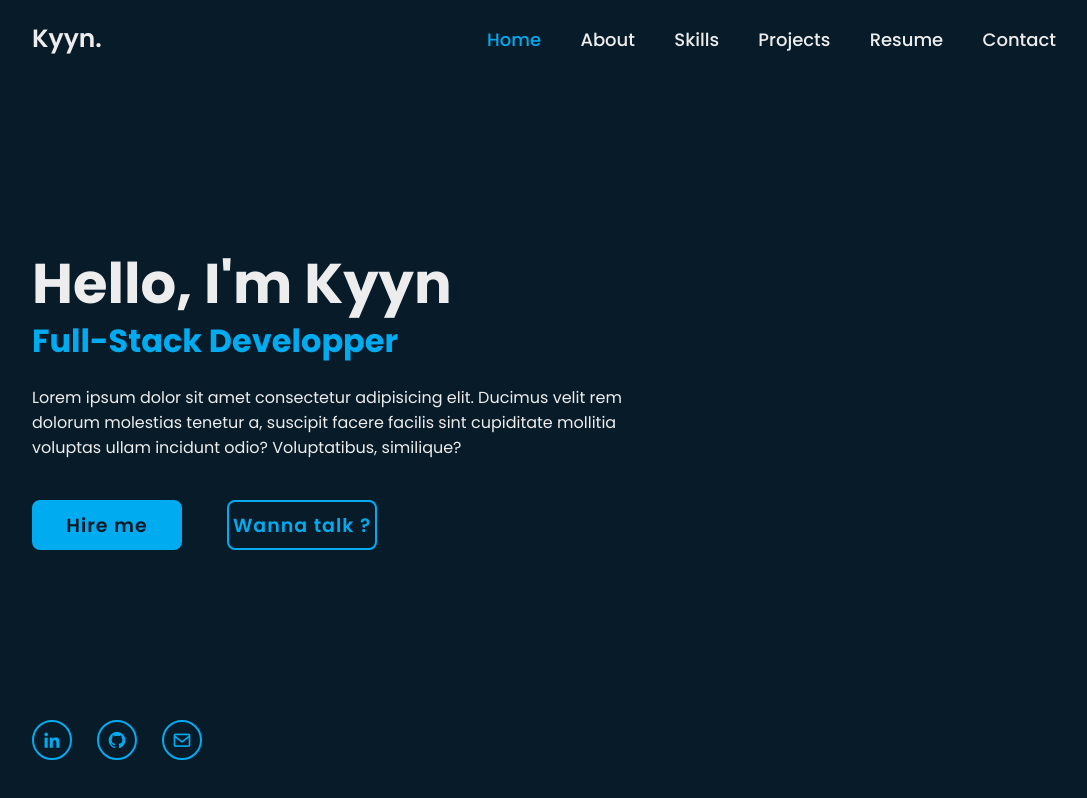
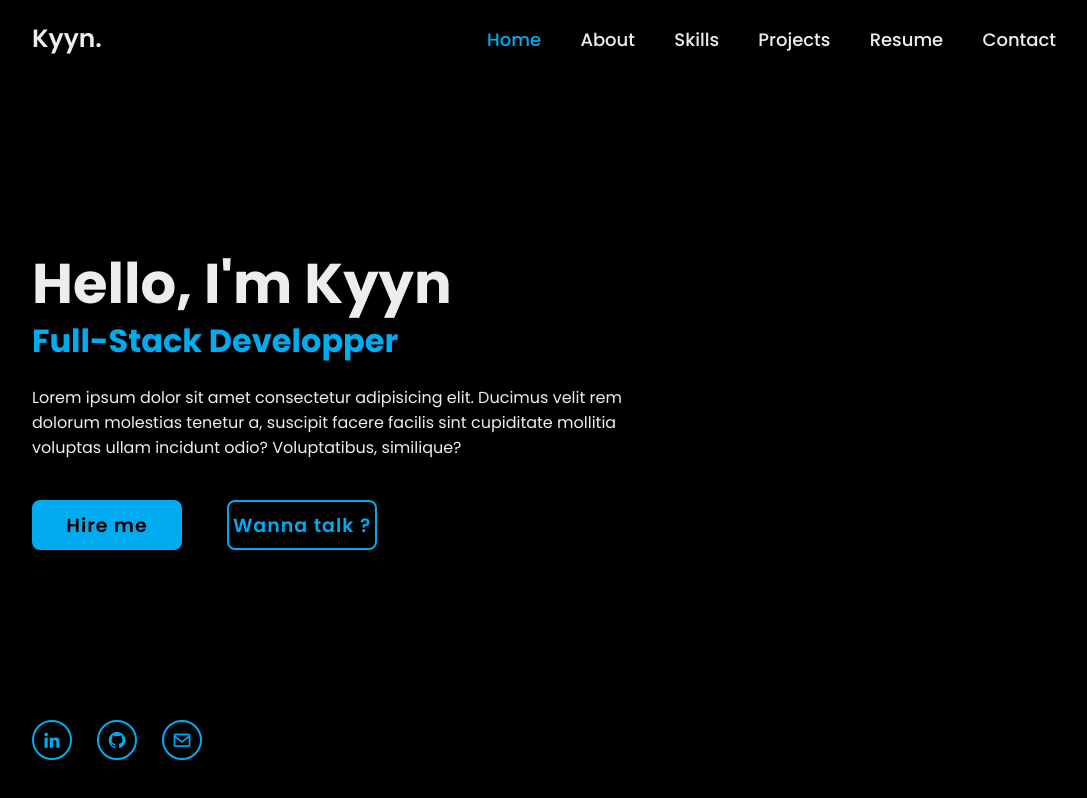
Before and after one commit to TheKyyn/myportfolio, a plain HTML site: page index.html in a window 1280 px wide. Shown: the whole page, without its empty margins (96-1183 px from the left). Drawn offline with nearby package versions, Linux system fonts and the light colour scheme.

Commit message:
Avancement sur le CSS de la homepage

```diff
--- a/style.css
+++ b/style.css
@@ -8,7 +8,7 @@
 }
 
 body {
-  background: #081b29;
+  background: black;
   color: #ededed;
 }
 
@@ -40,7 +40,7 @@ body {
     right: 0;
     width: 100%;
     height: 100%;
-    background: #081b29;
+    background: black;
     animation: showRight 1s ease forwards;
     animation-delay: .4s;
 }
@@ -84,7 +84,7 @@ body {
     right: 0;
     width: 100%;
     height: 100%;
-    background: #081b29;
+    background: black;
     animation: showRight 1s ease forwards;
     animation-delay: .8s;
 }
@@ -103,7 +103,7 @@ body {
     right: 0;
     width: 100%;
     height: 100%;
-    background: #081b29;
+    background: black;
     animation: showRight 1s ease forwards;
     animation-delay: .95s;
 }
@@ -121,16 +121,30 @@ body {
     right: 0;
     width: 100%;
     height: 100%;
-    background: #081b29;
+    background: black;
     animation: showRight 1s ease forwards;
     animation-delay: 1.2s;
 }
 
 .home-content .btn-box {
+    position: relative;
     display: flex;
     justify-content: space-between;
     width: 345px;
     height: 50px;
+}
+
+.home-content .btn-box::before {
+    content: '';
+    position: absolute;
+    top: 0;
+    right: 0;
+    width: 100%;
+    height: 100%;
+    background: black;
+    animation: showRight 1s ease forwards;
+    animation-delay: 1.55s;
+    z-index: 2;
 }
 
 .btn-box a {
@@ -144,7 +158,7 @@ body {
     border: 2px solid #00abf0;
     border-radius: 8px;
     font-size: 19px;
-    color: #081b29;
+    color: black;
     text-decoration: none;
     font-weight: 600;
     letter-spacing: 1px;
@@ -163,7 +177,7 @@ body {
 }
 
 .btn-box a:nth-child(2):hover {
-    color: #081b29;
+    color: black;
 }
 
 .btn-box a:nth-child(2)::before {
@@ -177,7 +191,7 @@ body {
     left: 0;
     width: 0%;
     height: 100%;
-    background: #081b29;
+    background: black;
     z-index: -1;
     transition: .5s;
 }
@@ -192,6 +206,19 @@ body {
     width: 170px;
     display: flex;
     justify-content: space-between;
+}
+
+.home-sci::before {
+    content: '';
+    position: absolute;
+    top: 0;
+    right: 0;
+    width: 100%;
+    height: 100%;
+    background: black;
+    animation: showRight 1s ease forwards;
+    animation-delay: 1.95s;
+    z-index: 2;
 }
 
 .home-sci a {
@@ -213,7 +240,7 @@ body {
 }
 
 .home-sci a:hover {
-    color: #081b29;
+    color: black;
 }
 
 .home-sci a::before {
```
